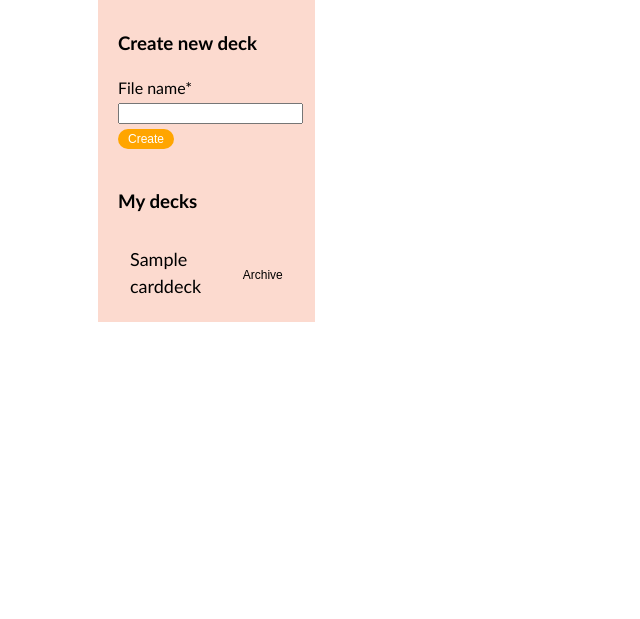
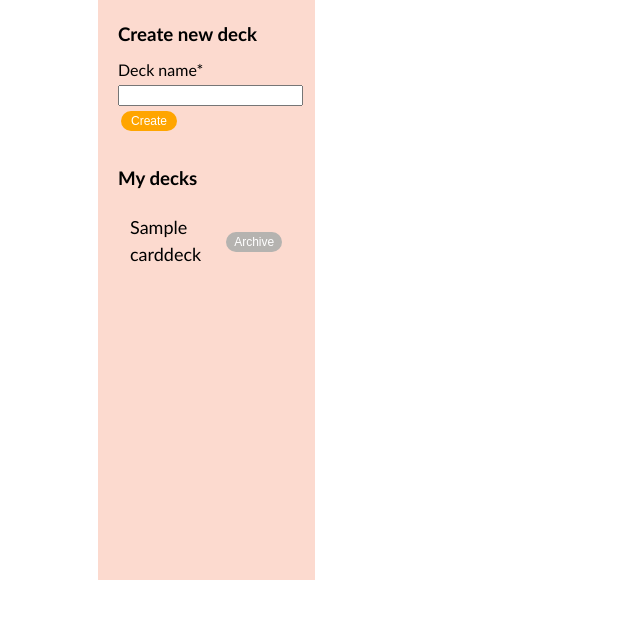
Before and after one commit to deborahly/anki, a Django app: page /collection in a window 1280 px wide. Shown: the part 148-767 px from the top of the page, without its empty margins (0-640 px from the left). Run offline with Django 4.2, Linux system fonts and the light colour scheme; the first user in the database is signed in; tables that the repository leaves empty hold one stand-in row (Sample ...); some libraries are stand-ins or nearby versions.

Commit message:
last touches

```diff
--- a/anki/forms.py
+++ b/anki/forms.py
@@ -29,11 +29,6 @@ class BasicCardForm(forms.ModelForm):
             tuple = tuple + (t,)
         self.fields['deck'].choices = tuple
 
-    # def __init__(self, *args, **kwargs):
-    #     user = kwargs.pop('user', None)
-    #     super(BasicCardForm, self).__init__(*args, **kwargs)
-    #     self.fields['deck'].queryset = CardDeck.objects.filter(archived=False, user=user)
-
 class CardDeckForm(forms.ModelForm):
     class Meta:
         model = CardDeck
--- a/anki/models.py
+++ b/anki/models.py
@@ -14,7 +14,7 @@ class TimeStampedModel(models.Model):
 
 class CardDeck(TimeStampedModel):
     id = models.AutoField(primary_key=True)
-    name =  models.CharField(max_length=32, verbose_name='File name', editable=True)
+    name =  models.CharField(max_length=32, verbose_name='Deck name', editable=True)
     user = models.ForeignKey(User, on_delete=models.CASCADE, related_name='files', editable=False, blank=False, null=False)
     grade = models.CharField(max_length=16, verbose_name='Overall grade', editable=True, blank=True, null=True)
     archived = models.BooleanField(default=False)
--- a/anki/static/anki/css/styles.css
+++ b/anki/static/anki/css/styles.css
@@ -34,6 +34,10 @@ main {
 h1 {
   margin: 0;
   font-size: 2.625rem; }
+
+h3 {
+  margin: 0;
+  padding: 0.625rem 0; }
 
 h4 {
   margin: 0.625rem 0; }
@@ -112,6 +116,7 @@ h4 {
     grid-template-rows: 6.125em auto;
     grid-template-columns: 20% 60% 20%; }
     .collection-grid > .grid-area-left {
+      min-height: 36.25em;
       background-color: #fcdacf; } }
 
 .hide-for-mobile {
@@ -145,6 +150,10 @@ h4 {
   font-weight: 400; }
   .form-input-submit:hover {
     background-color: #33cc33; }
+
+button {
+  width: 4.375rem;
+  margin: 0.1875rem; }
 
 .ordinary-btn {
   height: 1.25rem;
@@ -198,6 +207,19 @@ h4 {
   padding: 0; }
   .link-btn:hover {
     color: gray;
+    cursor: pointer; }
+
+.archive-btn {
+  height: 1.25rem;
+  width: 3.5rem;
+  border-radius: 1.25rem;
+  border-width: 0;
+  background-color: #b5b3b0;
+  color: white;
+  font-size: 0.75rem;
+  font-weight: 400; }
+  .archive-btn:hover {
+    background-color: #83807c;
     cursor: pointer; }
 
 .no-scroll {
--- a/anki/static/anki/js/collection.js
+++ b/anki/static/anki/js/collection.js
@@ -91,22 +91,23 @@ async function fetchBatch(deck_id, page_index) {
 function showInfo() {
     let option_area = document.getElementById('option-area');
 
-    // let deck_name = document.createElement('div');
-    // deck_name.innerHTML = `Deck name: ${deck['name']}`;
-
     let total_cards = document.createElement('div');
     total_cards.innerHTML = `Total cards: ${deck['count']}`;
 
     let grade = document.createElement('div');
-    grade.innerHTML = `Grade: ${deck['grade']}`;
+
+    if (deck['grade'] != null) {
+        grade.innerHTML = `Grade: ${deck['grade']}`;
+    } else {
+        grade.innerHTML = 'Grade: undefined';
+    }
 
     let created_at = document.createElement('div');
     created_at.innerHTML = `Created at: ${deck['created_at']}`;
 
     let updated_at = document.createElement('div');
-    updated_at.innerHTML = `Last played at: ${deck['updated_at']}`;
+    updated_at.innerHTML = `Last updated at: ${deck['updated_at']}`;
 
-    // option_area.append(deck_name);
     option_area.append(total_cards);
     option_area.append(grade);
     option_area.append(created_at);
--- a/anki/templates/anki/archive.html
+++ b/anki/templates/anki/archive.html
@@ -26,6 +26,8 @@
 
                     <td><button type="button" class="delete-deck-btn link-btn" data-id="{{ deck.id }}">Delete</button></td>
                 </tr>
+            {% empty %}
+                This list is empty
             {% endfor %}
         </table>
     </div>
--- a/anki/templates/anki/collection.html
+++ b/anki/templates/anki/collection.html
@@ -27,16 +27,16 @@
                         <tr>
                             <td><a href="#" class="manage-link" data-id="{{ deck.id }}" data-name="{{ deck.name }}">{{ deck.name }}</a></td>
 
-                            <!-- <td><button type="button" class="manage-btn link-btn" data-id="{{ deck.id }}">Manage</button></td> -->
-
                             <td>
                                 <form action="{% url 'archive' %}" method="post" id="archive-form">
                                     {% csrf_token %}
                                     <input type="hidden" name="deck-to-archive" id="deck-to-archive" value="{{ deck.id }}">
-                                    <button type="submit" class="link-btn">Archive</button>
+                                    <button type="submit" class="archive-btn">Archive</button>
                                 </form>
                             </td>
                         </tr>
+                    {% empty %}
+                        This list is empty
                     {% endfor %}
                     </table>
             </section>
--- a/anki/templates/anki/play.html
+++ b/anki/templates/anki/play.html
@@ -17,6 +17,8 @@
                     <a href="#" class="deck" data-id="{{ deck.id }}">
                         <div class="play-deck">{{ deck.name }}</div>
                     </a>
+                {% empty %}
+                    <p>You have currently zero decks</p>
                 {% endfor %}
             </div>
         </ul>
@@ -28,7 +30,7 @@
         <form action="#" id="play-option-form">
             <div class="form-group">
                 <label for="quantity">Enter card quantity:</label>
-                <input type="number" id="quantity" name="quantity" min="1" class="form-input-number">
+                <input type="number" id="quantity" name="quantity" min="1" max="50" class="form-input-number">
             </div>
 
             <div class="form-group">
```
Also changed, not shown: other parts of anki/static/anki/css/styles.css (+14 -5 lines), other parts of anki/templates/anki/collection.html (+1 -5 lines), anki/static/anki/js/play.js (+6 -10 lines), anki/static/anki/js/style_play.js (+12 -3 lines), anki/static/anki/scss/_collection.scss (+12 -11 lines), anki/static/anki/scss/_globals.scss (+27 -16 lines), 1 other file.
